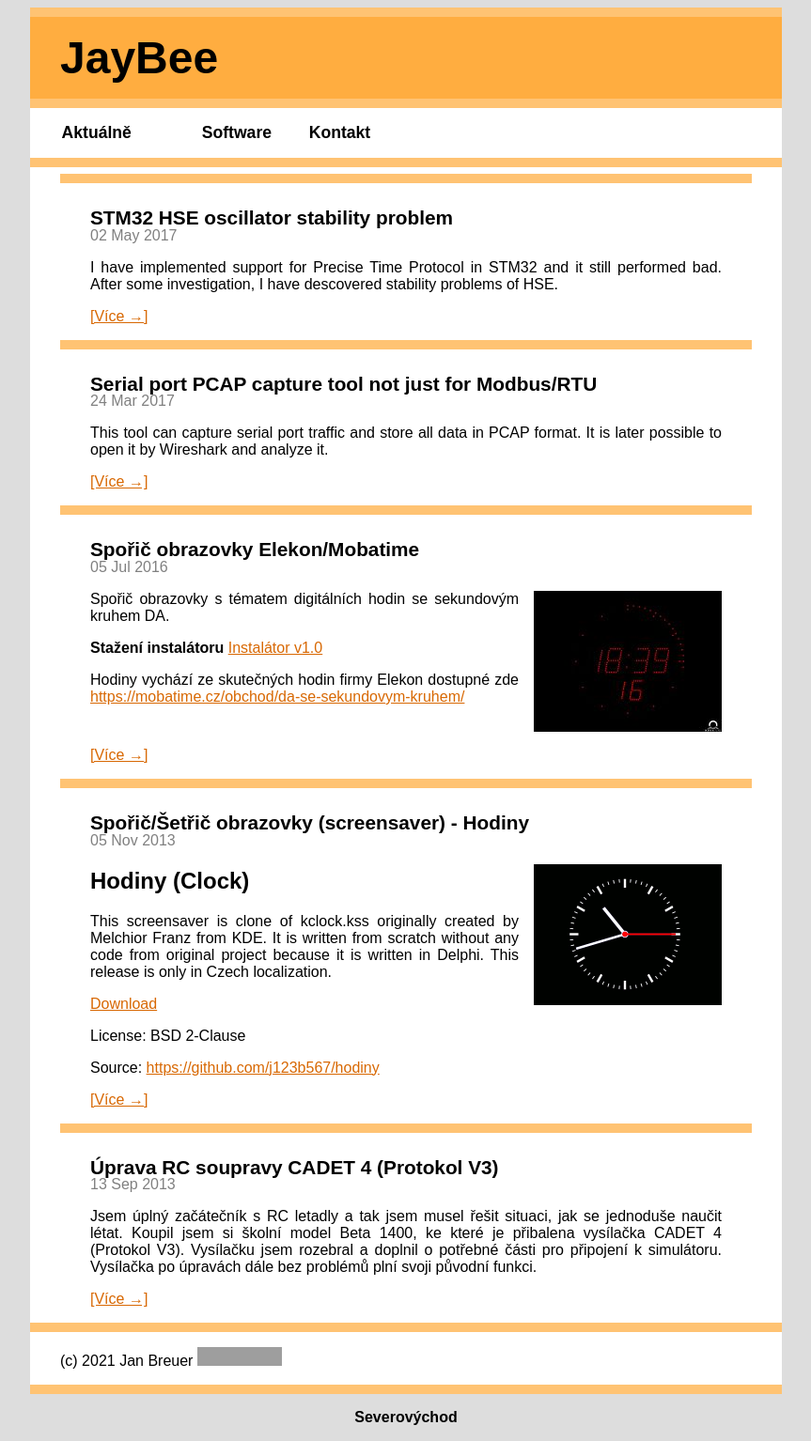
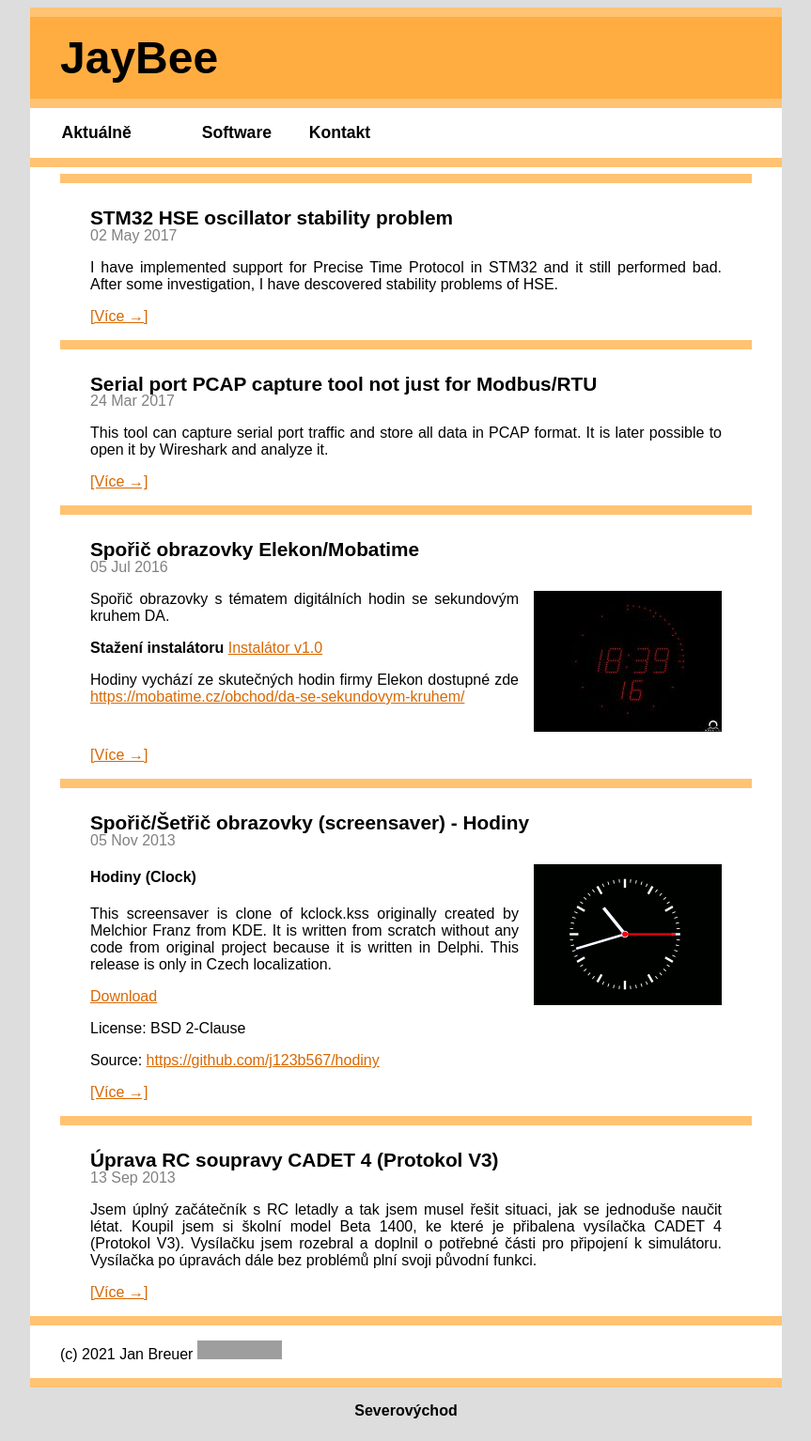
Before and after one commit to j123b567/j123b567.github.io, a Jekyll site: the page built from index.md, in a window 1280 px wide. Shown: the whole page at 94% size, without its empty margins (208-1071 px from the left). Built offline with Jekyll 4.4.1, drawn with Linux system fonts in a browser that asks for light colours; our own code applies the rules of GitHub Pages for plain Markdown files; grey boxes are pictures that could not be loaded.

```diff
--- a/index.md
+++ b/index.md
@@ -10,7 +10,7 @@ title: ""
 <div class="katalog">
       <h3><a href="{{ post.url }}">{{ post.title }}</a></h3>
       <p class="datum">{{ post.date | date_to_string }}</p>
-      {{ post.excerpt }}
+      {{ post.excerpt | replace: "h2", "h4" }}
       <p class="cele"><a href="{{ post.url }}">[Více →]</a></p>
 </div>
 {% endfor %}
```
Also changed, not shown: software.md (+1 -1 lines).
